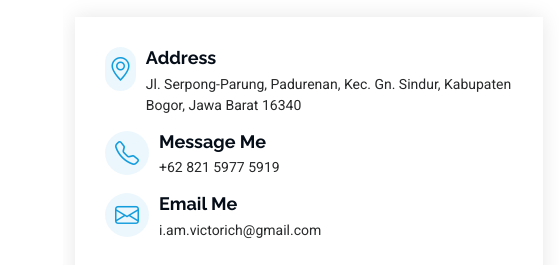
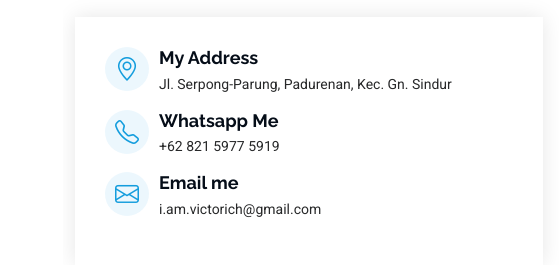
Before and after one commit to this-is-victor/portfolio, a plain HTML site: page index.html in a window 1280 px wide. Shown: the part 4442-4707 px from the top of the page, 237-796 px from the left. Drawn offline with Linux system fonts and the light colour scheme.

Commit message:
Update index.html

```diff
--- a/index.html
+++ b/index.html
@@ -369,15 +369,15 @@
             <div class="info-item" style="display: flex; margin-bottom: 15px;" data-aos="fade-up" data-aos-delay="200">
               <i class="bi bi-geo-alt" style="margin-right: 10px; font-size: 24px;"></i>
               <div>
-                <h3>Address</h3>
-                <p>Jl. Serpong-Parung, Padurenan, Kec. Gn. Sindur, Kabupaten Bogor, Jawa Barat 16340</p>
+                <h3>My Address</h3>
+                <p>Jl. Serpong-Parung, Padurenan, Kec. Gn. Sindur</p>
               </div>
             </div><!-- End Info Item -->
 
             <div class="info-item" style="display: flex; margin-bottom: 15px;" data-aos="fade-up" data-aos-delay="300">
               <i class="bi bi-telephone" style="margin-right: 10px; font-size: 24px;"></i>
               <div>
-                <h3>Message Me</h3>
+                <h3>Whatsapp Me</h3>
                 <p>+62 821 5977 5919</p>
               </div>
             </div><!-- End Info Item -->
@@ -385,7 +385,7 @@
             <div class="info-item" style="display: flex; margin-bottom: 15px;" data-aos="fade-up" data-aos-delay="400">
               <i class="bi bi-envelope" style="margin-right: 10px; font-size: 24px;"></i>
               <div>
-                <h3>Email Me</h3>
+                <h3>Email me</h3>
                 <p>i.am.victorich@gmail.com</p>
               </div>
             </div><!-- End Info Item -->
@@ -394,7 +394,7 @@
 
         <!-- Map Container -->
         <div class="map-container" style="flex: 1; min-width: 300px;">
-          <iframe src="https://www.google.com/maps/embed?pb=!1m18!1m12!1m3!1d3965.054268129932!2d106.70715447523992!3d-6.386998493603445!2m3!1f0!2f0!3f0!3m2!1i1024!2i768!4f13.1!3m3!1m2!1s0x2e69e7b780b32fe9%3A0x1948ce8fb60f1cb8!2sToko%20Bangunan%20dan%20Jasa%20Konstruksi%20Terdekat%20Termurah%20Gn%20Sindur%20TB%20JS%20Bangunan%20%2F%20Klik%20Bangunan%20Gn.%20Sindur!5e0!3m2!1sid!2sid!4v1734168868384!5m2!1sid!2sid" width="600" height="450" style="border:0;" allowfullscreen="" loading="lazy" referrerpolicy="no-referrer-when-downgrade"></iframe>
+          <iframe src="https://www.google.com/maps/embed?pb=!1m18!1m12!1m3!1d3965.054268129932!2d106.70715447523992!3d-6.386998493603445!2m3!1f0!2f0!3f0!3m2!1i1024!2i768!4f13.1!3m3!1m2!1s0x2e69e7b780b32fe9%3A0x1948ce8fb60f1cb8!2sToko%20Bangunan%20dan%20Jasa%20Konstruksi%20Terdekat%20Termurah%20Gn%20Sindur%20TB%20JS%20Bangunan%20%2F%20Klik%20Bangunan%20Gn.%20Sindur!5e0!3m2!1sid!2sid!4v1734170228981!5m2!1sid!2sid" width="600" height="450" style="border:0;" allowfullscreen="" loading="lazy" referrerpolicy="no-referrer-when-downgrade"></iframe>
         </div><!-- End Map Container -->
       </div><!-- End Flexbox Row -->
     </section>
```
